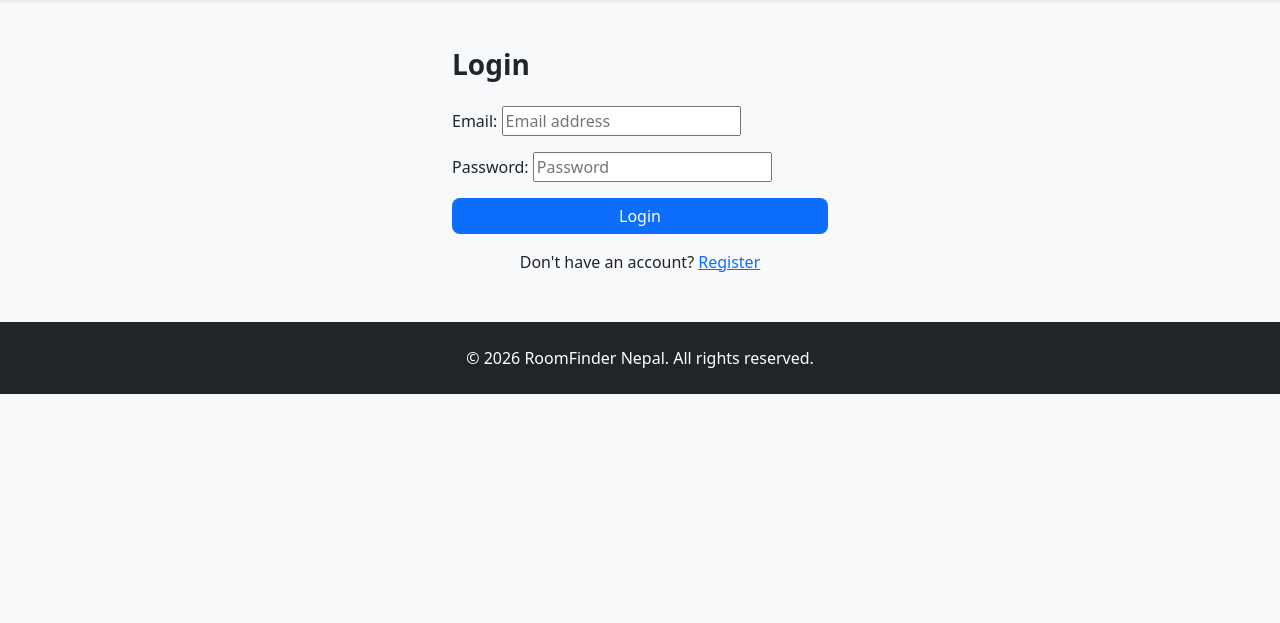
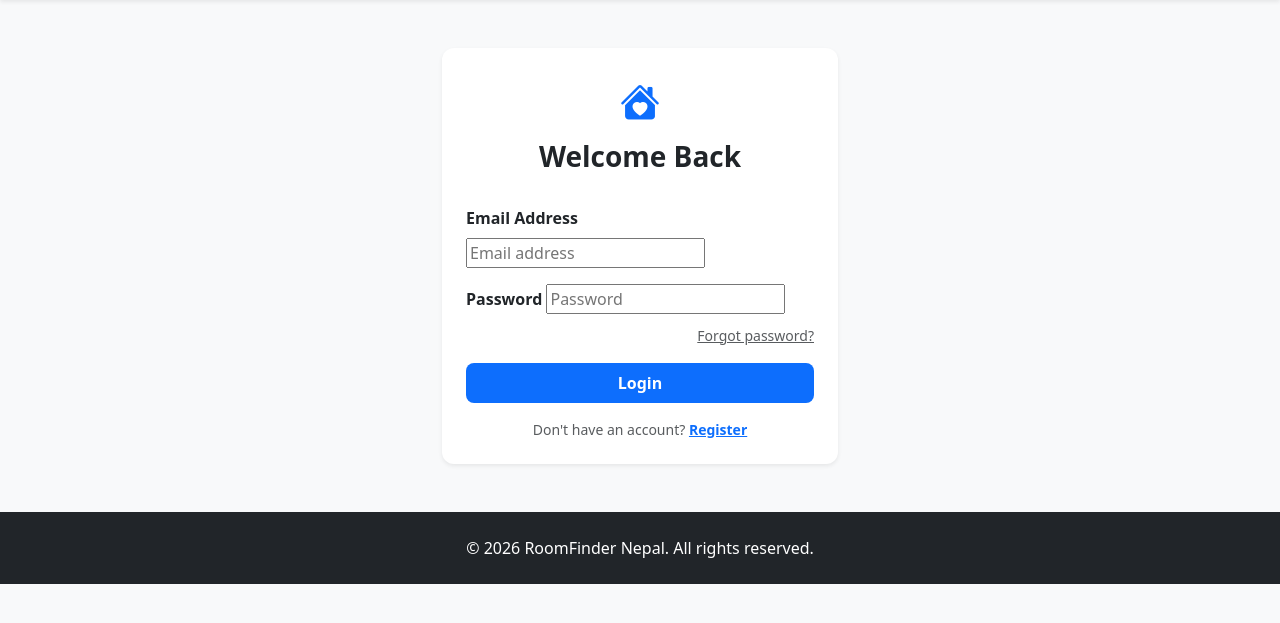
Before and after one commit to Karina-p1/verified-room-finder, a Django app: page /accounts/login/?next=/accounts/profile/password/ in a window 1280 px wide. Shown: the part 69-692 px from the top of the page. Run offline with Django 4.2, Linux system fonts and the light colour scheme.

Commit message:
feat: Implement password reset functionality with email notifications and templates

```diff
--- a/roomfinder/apps/accounts/templates/accounts/login.html
+++ b/roomfinder/apps/accounts/templates/accounts/login.html
@@ -1,13 +1,51 @@
 {% extends 'base.html' %}
 {% block title %}Login — RoomFinder{% endblock %}
 {% block content %}
-<div class="container my-5" style="max-width:400px;">
-    <h3 class="fw-bold mb-4">Login</h3>
-    <form method="POST">
-        {% csrf_token %}
-        {{ form.as_p }}
-        <button type="submit" class="btn btn-primary w-100">Login</button>
-    </form>
-    <p class="mt-3 text-center">Don't have an account? <a href="{% url 'accounts:register' %}">Register</a></p>
+<div class="container my-5" style="max-width:420px;">
+    <div class="card border-0 shadow-sm p-4">
+        <div class="text-center mb-4">
+            <i class="bi bi-house-heart-fill text-primary" style="font-size:2.5rem;"></i>
+            <h3 class="fw-bold mt-2">Welcome Back</h3>
+        </div>
+
+        <form method="POST">
+            {% csrf_token %}
+            <div class="mb-3">
+                <label class="form-label fw-semibold">Email Address</label>
+                {{ form.email }}
+                {% if form.email.errors %}
+                    <div class="text-danger small">{{ form.email.errors }}</div>
+                {% endif %}
+            </div>
+            <div class="mb-1">
+                <label class="form-label fw-semibold">Password</label>
+                {{ form.password }}
+            </div>
+
+            <!-- Forgot password link -->
+            <div class="text-end mb-3">
+                <a href="{% url 'accounts:password_reset' %}" class="small text-muted">
+                    Forgot password?
+                </a>
+            </div>
+
+            {% if form.non_field_errors %}
+                <div class="alert alert-danger small py-2">
+                    {{ form.non_field_errors }}
+                </div>
+            {% endif %}
+
+            <button type="submit" class="btn btn-primary w-100 py-2 fw-bold">
+                Login
+            </button>
+        </form>
+
+        <p class="text-center mt-3 mb-0 small text-muted">
+            Don't have an account?
+            <a href="{% url 'accounts:register' %}" class="text-primary fw-semibold">
+                Register
+            </a>
+        </p>
+    </div>
 </div>
 {% endblock %}
--- /dev/null
+++ b/roomfinder/apps/accounts/templates/accounts/password_reset_subject.txt
@@ -0,0 +1 @@
+Reset your RoomFinder password
--- a/roomfinder/apps/accounts/urls.py
+++ b/roomfinder/apps/accounts/urls.py
@@ -1,5 +1,6 @@
 
 from django.urls import path
+from django.contrib.auth import views as auth_views
 from . import views
 
 app_name = 'accounts'
@@ -14,4 +15,32 @@ urlpatterns = [
     path('profile/<int:user_id>/', views.profile_view, name='profile_view'),
     path('profile/edit/', views.edit_profile, name='edit_profile'),
     path('profile/password/', views.change_password, name='change_password'),
+# Password reset URLs — Django handles all the logic
+    path('password-reset/',
+         auth_views.PasswordResetView.as_view(
+             template_name='accounts/password_reset.html',
+             email_template_name='accounts/password_reset_email.txt',
+             subject_template_name='accounts/password_reset_subject.txt',
+             success_url='/accounts/password-reset/done/',
+         ),
+         name='password_reset'),
+
+    path('password-reset/done/',
+         auth_views.PasswordResetDoneView.as_view(
+             template_name='accounts/password_reset_done.html',
+         ),
+         name='password_reset_done'),
+
+    path('password-reset/confirm/<uidb64>/<token>/',
+         auth_views.PasswordResetConfirmView.as_view(
+             template_name='accounts/password_reset_confirm.html',
+             success_url='/accounts/password-reset/complete/',
+         ),
+         name='password_reset_confirm'),
+
+    path('password-reset/complete/',
+         auth_views.PasswordResetCompleteView.as_view(
+             template_name='accounts/password_reset_complete.html',
+         ),
+         name='password_reset_complete'),
 ]
--- a/roomfinder/apps/admin_panel/views.py
+++ b/roomfinder/apps/admin_panel/views.py
@@ -1,4 +1,8 @@
 # apps/admin_panel/views.py
+import datetime
+from django.db.models import Count
+from django.db.models.functions import TruncDate
+from apps.advertisements.models import PhoneRevealLog, Advertisement
 
 from django.shortcuts import render, redirect, get_object_or_404
 from django.contrib.admin.views.decorators import staff_member_required
```
Also changed, not shown: roomfinder/apps/accounts/templates/accounts/password_reset.html (added, +33 -0 lines), roomfinder/apps/accounts/templates/accounts/password_reset_complete.html (added, +17 -0 lines), roomfinder/apps/accounts/templates/accounts/password_reset_confirm.html (added, +55 -0 lines), roomfinder/apps/accounts/templates/accounts/password_reset_done.html (added, +22 -0 lines), roomfinder/apps/accounts/templates/accounts/password_reset_email.txt (added, +12 -0 lines).
